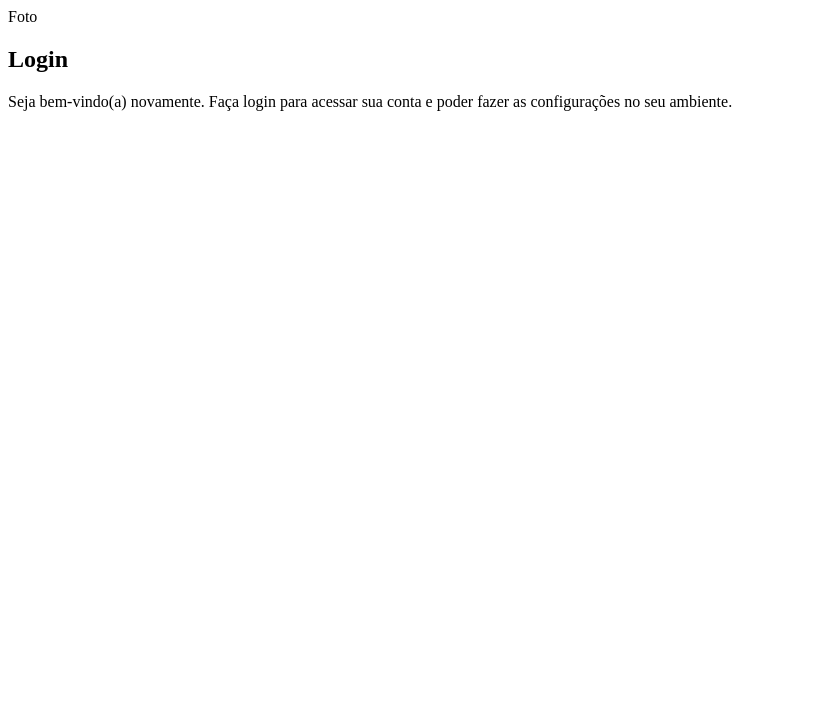
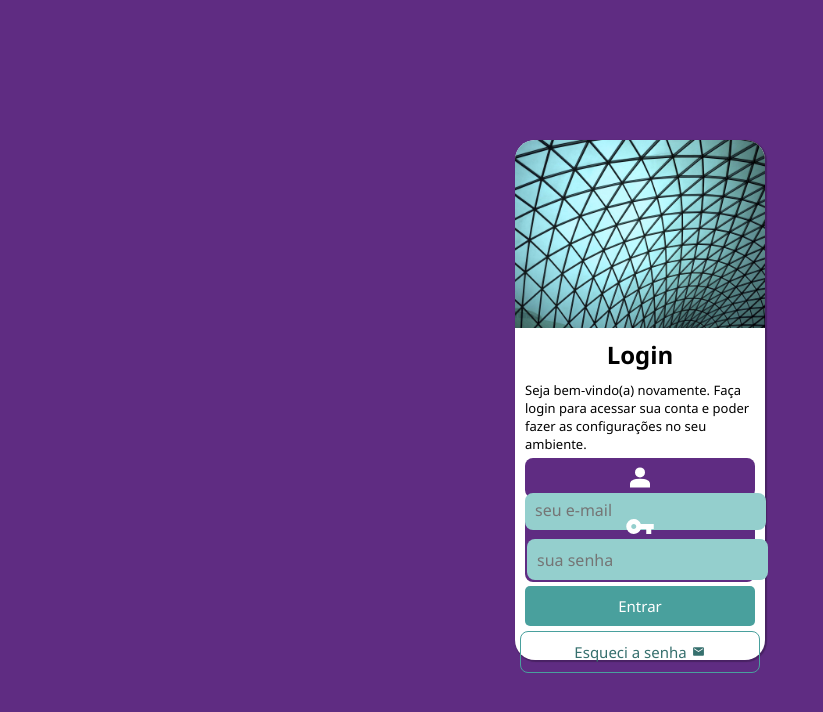
Before and after one commit to beapacheco/projeto-login, a plain HTML site: page index.html in a window 1280 px wide. Shown: the whole page, without its empty margins (0-823 px from the left). Drawn offline with nearby package versions, Linux system fonts and the light colour scheme.

Commit message:
atualizações no projeto login

```diff
--- a/estilos/style.css
+++ b/estilos/style.css
@@ -4,4 +4,157 @@
     Paleta de Cores:
     Verde: #49a09d
     Lilás: #5f2c82
+    Azul: #94CFCD
+    Azul escuro: #36706e
+
 */
+
+@media all {
+* {
+    font-family: 'Segoe UI', Tahoma, Verdana, sans-serif;
+    margin: 0px;
+    padding: 0px;
+}
+
+:root {
+    --cor-verde: #49a09d;
+    --cor-lilas: #5f2c82;
+    --cor-azul: #94CFCD;
+    --cor-azul-escuro: #36706e;
+}
+
+html, body {
+    background-color: var(--cor-lilas);
+    height: 100vh;
+    width: 100vw;
+    margin: 0px;
+    display: flex;
+    justify-content: center;
+    align-items: center;
+}
+
+main {
+    display: block;
+    background-color: white;
+    padding: 0px;
+    margin: 0px;
+    border-radius: 20px 20px;
+    text-align: center;
+    width: 250px;
+    height: 520px;
+    box-shadow: 1px 1px 1px 1px rgba(0, 0, 0, 0.24);
+}
+
+main h1 {
+    text-align: center;
+    padding-top: 10px;
+}
+
+main p {
+    font-size: 13px;
+    padding-left: 10px;
+    padding-top: 10px;
+    padding-right: 10px;
+    text-align: left;
+}
+
+#imagem {
+    background-image: url(../imagens/login-image.jpg);
+    background-size: contain;
+    background-repeat: no-repeat;
+    background-position: center center;
+    height: 188px;
+    border-radius: 20px 20px 0px 0px;
+}
+
+#ilogin {
+    background-color: var(--cor-lilas);
+    margin: 5px 10px 4px 10px;
+    border-radius: 8px;
+    height: 40px;
+}
+
+#iemail {
+    background-color: var(--cor-azul);
+    border: 0px;
+    border-radius: 8px;
+    padding: 11px 0px 4px 10px;
+    font-size: 1em;
+}
+
+#iemail::placeholder {
+    transform: translateY(-5px);
+    display: block;
+}
+
+#iemail:focus {
+    background-color: white;
+}
+
+#ipassword {
+    background-color: var(--cor-lilas);
+    padding: 2px;
+    margin: 0px 10px 4px 10px;
+    border-radius: 8px;
+}
+
+#isenha {
+    background-color: var(--cor-azul);
+    border: 0px;
+    border-radius: 8px;
+    padding: 15px 0px 4px 10px;
+    font-size: 1em;
+}
+
+#isenha::placeholder {
+    transform: translateY(-5px);
+    display: block;
+}
+
+#isenha:focus {
+    background-color: white;
+}
+
+#entrar {
+    background-color: var(--cor-verde);
+    color: white;
+    width: 230px;
+    padding: 10px;
+    margin-bottom: 15px;
+    border-radius: 5px;
+    border: 0px;
+    font-size: 15px;
+}
+
+#entrar:hover {
+    background-color: var(--cor-azul-escuro);
+    cursor: pointer;
+}
+
+.botao {
+    text-decoration: none;
+    color: var(--cor-azul-escuro);
+    border: 1px solid var(--cor-verde);
+    padding: 10px;
+    border-radius: 8px;
+    font-size: 15px;
+    padding-left: 53px;
+    padding-right: 53px;
+}
+
+.botao:hover {
+    background-color: rgb(121, 233, 196);
+}
+
+}
+
+
+
+
+@media screen and (min-width: 769px) and (max-wdith: 1200px) { /* TABLETS e DESKTOPS */
+
+}
+
+@media screen and (min-width: 1201px) { /* TELAS GRANDES */
+
+}
--- a/index.html
+++ b/index.html
@@ -5,18 +5,32 @@
     <meta name="viewport" content="width=device-width, initial-scale=1.0">
     <title>Login</title>
     <link rel="stylesheet" href="estilos/style.css">
+    <link rel="stylesheet" href="https://fonts.googleapis.com/css2?family=Material+Symbols+Outlined&display=swap">
 </head>
 <body>
     <main>
         <section id="login">
-            <div id="imagem">
-                Foto
-            </div>
+            <div id="imagem"> </div>
             <div id="formulario">
                 <h1>Login</h1>
                 <p>Seja bem-vindo(a) novamente. Faça login para acessar sua conta e poder fazer as configurações no seu ambiente.</p>
-                <form action="login.php" method="post">
+                <form action="login.php" method="post" autocomplete="on">
 
+                    <div id="ilogin">
+                        <svg xmlns="http://www.w3.org/2000/svg" height="30px" viewBox="0 -1100 960 960" width="30px" fill="#FFFFFF"><path d="M480-480q-66 0-113-47t-47-113q0-66 47-113t113-47q66 0 113 47t47 113q0 66-47 113t-113 47ZM160-160v-112q0-34 17.5-62.5T224-378q62-31 126-46.5T480-440q66 0 130 15.5T736-378q29 15 46.5 43.5T800-272v112H160Z"/></svg>
+                        <input type="email" name="email" id="iemail" placeholder="seu e-mail" required autocomplete="email" maxlength="30">
+                        <label for="iemail"></label>
+                    </div>
+
+                    <div id="ipassword">
+                        <svg xmlns="http://www.w3.org/2000/svg" height="30px" viewBox="0 -1200 960 960" width="30px" fill="#FFFFFF"><path d="M280-240q-100 0-170-70T40-480q0-100 70-170t170-70q81 0 141.5 45.5T506-560h414v160h-80v160H680v-160H506q-24 69-84.5 114.5T280-240Zm0-160q33 0 56.5-23.5T360-480q0-33-23.5-56.5T280-560q-33 0-56.5 23.5T200-480q0 33 23.5 56.5T280-400Z"/></svg>
+                        <input type="password" name="senha" id="isenha" placeholder="sua senha" required minlength="8" maxlength="20">
+                        <label for="isenha"></label>
+                    </div>
+
+                    <input id="entrar" type="submit" value="Entrar">
+
+                    <a href="esqueci.html" class="botao">Esqueci a senha <svg xmlns="http://www.w3.org/2000/svg" height="13px" viewBox="0 -960 960 960" width="15px" fill="#36706e"><path d="M160-160q-33 0-56.5-23.5T80-240v-480q0-33 23.5-56.5T160-800h640q33 0 56.5 23.5T880-720v480q0 33-23.5 56.5T800-160H160Zm320-280 320-200v-80L480-520 160-720v80l320 200Z"/></svg></a>
 
                 </form>
             </div>
```
Also changed, not shown: imagens/login-image.jpg (renamed from imagens/pexels-pixabay-248921.jpg).
